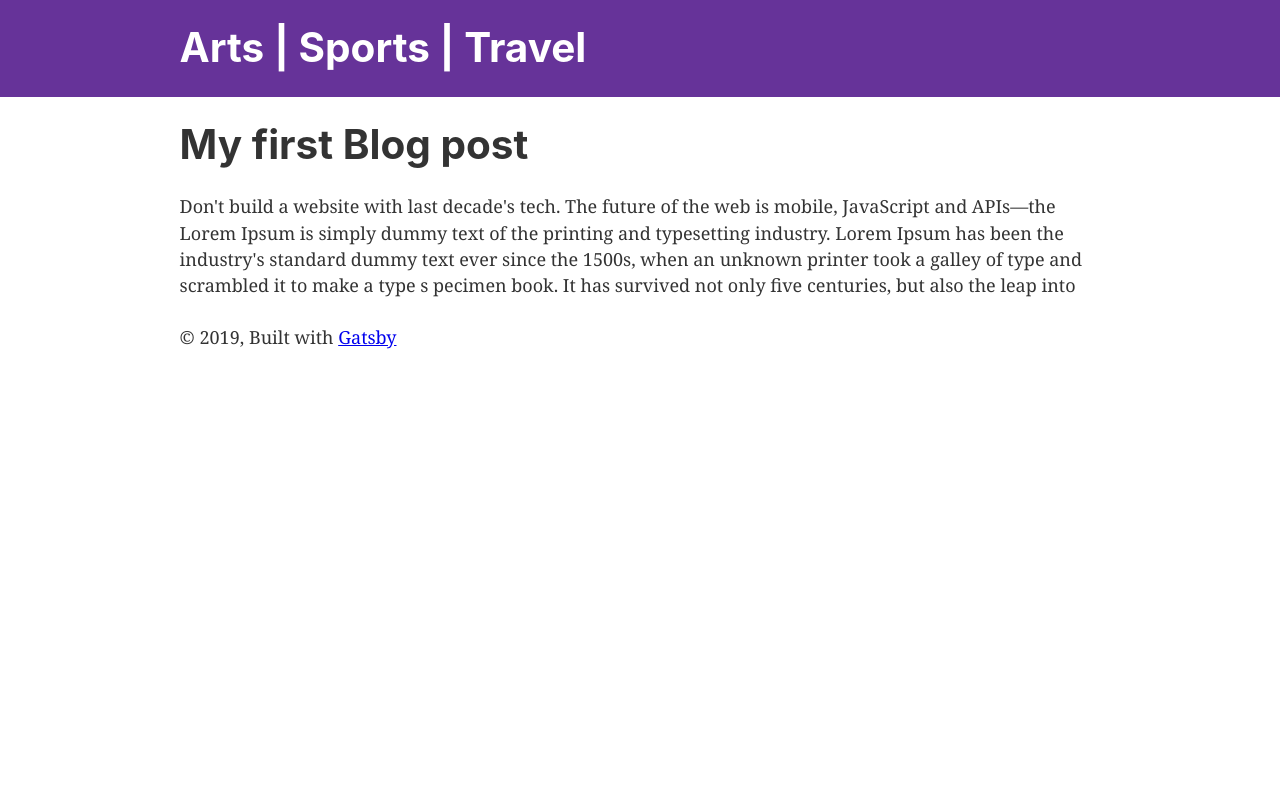
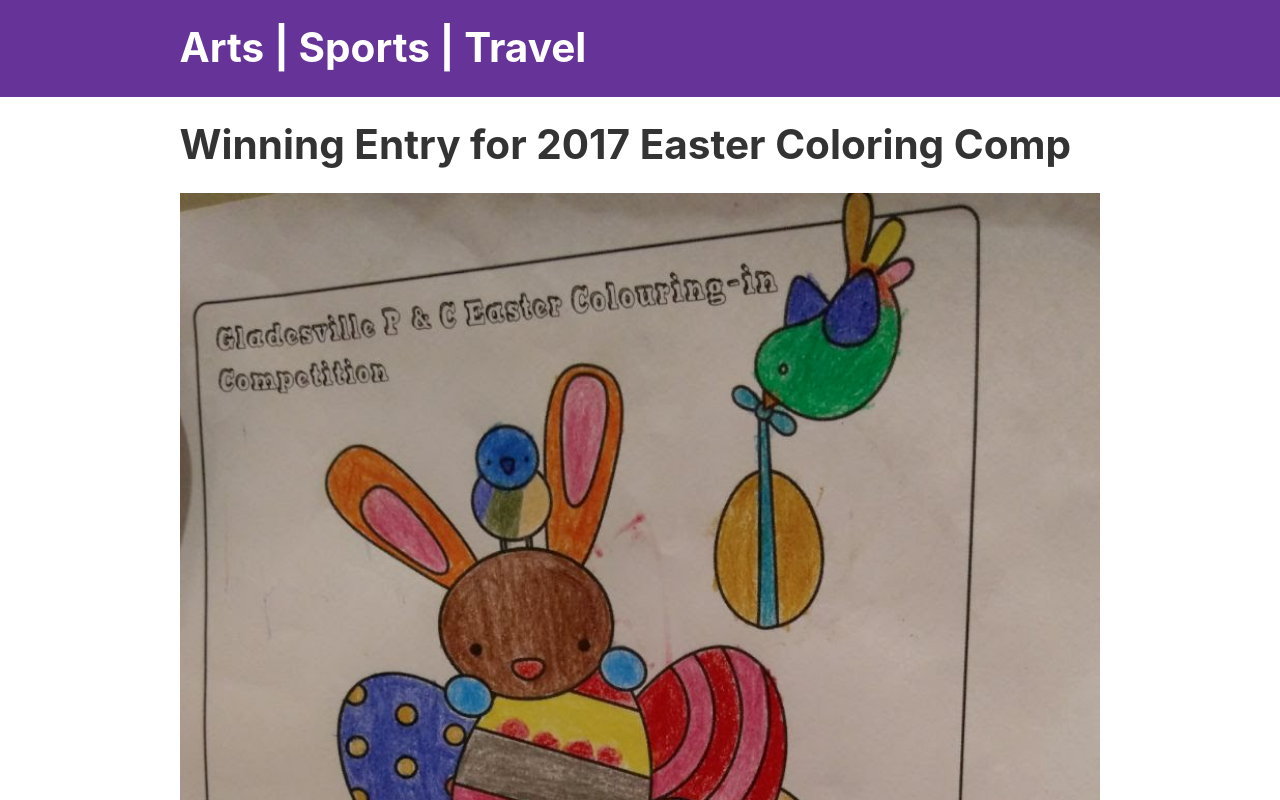
Before and after one commit to cmshiyas/mmfizaan, a Gatsby site: page /my-firstpost in a window 1280 px wide. Shown: the top 800 px of the page. Built offline with nearby package versions, Linux system fonts and the light colour scheme; Gatsby itself is replaced by a stand-in of ours.

Commit message:
added images to the posts

```diff
--- a/package.json
+++ b/package.json
@@ -10,7 +10,7 @@
     "gatsby-plugin-manifest": "^2.0.24",
     "gatsby-plugin-offline": "^2.0.25",
     "gatsby-plugin-react-helmet": "^3.0.10",
-    "gatsby-plugin-sharp": "^2.0.29",
+    "gatsby-plugin-sharp": "^2.0.30",
     "gatsby-source-filesystem": "^2.0.27",
     "gatsby-transformer-remark": "^2.3.5",
     "gatsby-transformer-sharp": "^2.1.17",
--- a/src/pages/my-firstpost/index.md
+++ b/src/pages/my-firstpost/index.md
@@ -1,8 +1,8 @@
 ---
-title: "My first Blog post"
+title: "Winning Entry for 2017 Easter Coloring Comp"
 description: This post is related to the gatsbyjs
 date: '2018-09-26'
-image: ''
+image: 'ke-drawing-2018.png'
 ---
 Don't build a website with last decade's tech. The future of the web is mobile,
  JavaScript and APIs—the
--- a/src/pages/second-post/index.md
+++ b/src/pages/second-post/index.md
@@ -1,8 +1,8 @@
 ---
-title: "My Second Blog post"
+title: "Athletics @ Dubbo"
 description: This post is related to the gatsbyjs
 date: '2018-09-26'
-image: ''
+image: 'athletics-dubbo.jpg'
 ---
 Don't build a website with last decade's tech. The future of the web is mobile,
  JavaScript and APIs—the
--- a/src/templates/blog-post.js
+++ b/src/templates/blog-post.js
@@ -1,6 +1,7 @@
 import React from 'react';
 import Layout from '../components/layout';
-import { graphql } from 'gatsby'
+import Img from 'gatsby-image';
+import { graphql } from 'gatsby';
 function BlogPost(props) {
     const post = props.data.markdownRemark;
     const { title } = post.frontmatter;
@@ -8,6 +9,7 @@ function BlogPost(props) {
         <Layout>
             <div>
                 <h1>{title}</h1>
+                <Img fluid = {post.frontmatter.image.childImageSharp.fluid} />
                 <div dangerouslySetInnerHTML={{ __html: post.html }} />
             </div>
         </Layout>
@@ -22,6 +24,16 @@ export const query = graphql`
        frontmatter {
         title
         description
+        image {
+          childImageSharp {
+            resize(width: 1500, height: 1500) {
+              src
+            }
+            fluid(maxWidth: 786) {
+              ...GatsbyImageSharpFluid
+            }
+          }
+       }
        }
    }
 }`
```
Also changed, not shown: src/pages/my-firstpost/ke-drawing-2018.png (added), src/pages/second-post/athletics-dubbo.jpg (added), 1 other file.
